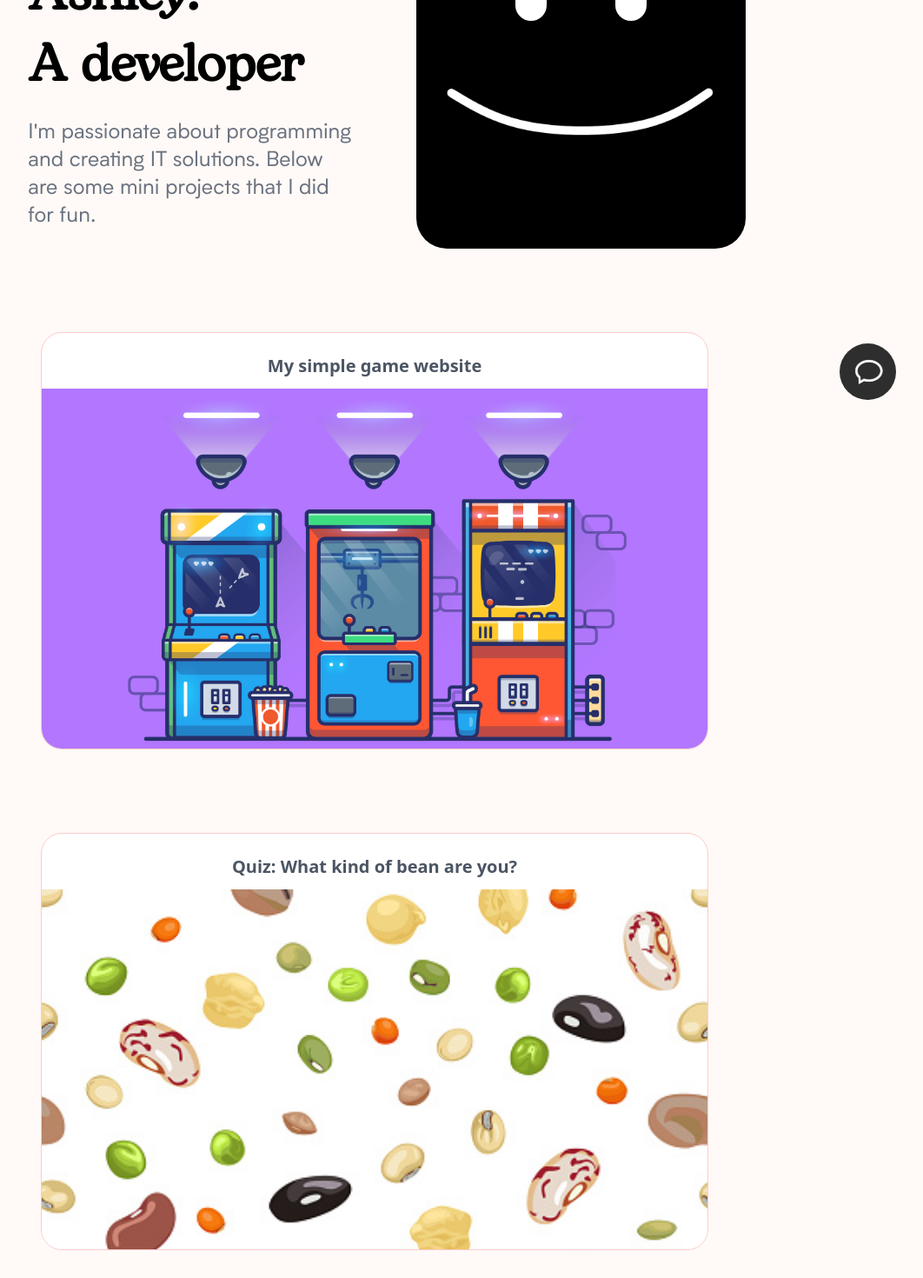
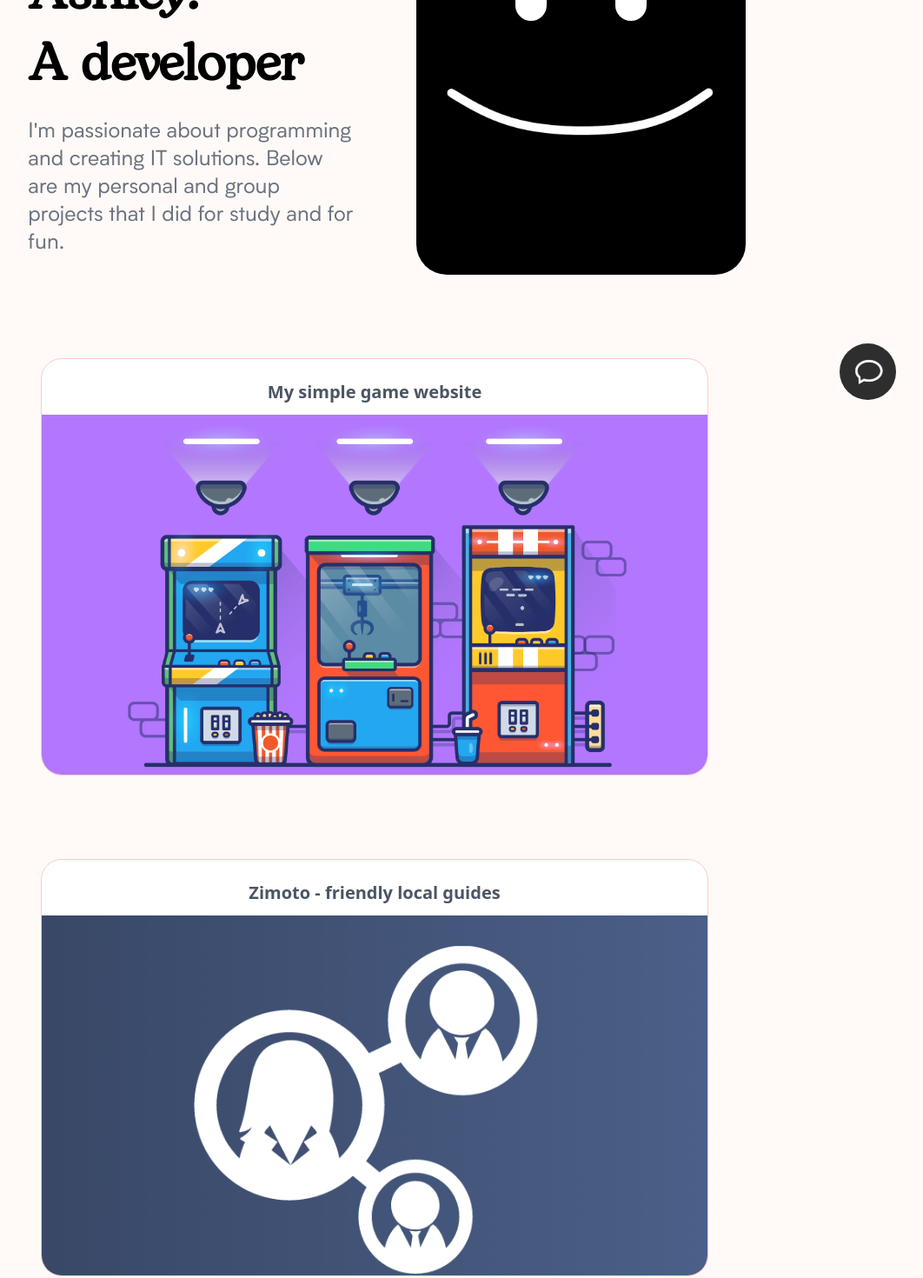
Before and after one commit to ashleycao12/my-website, a Vue app: page / in a window 1280 px wide. Shown: the part 300-1770 px from the top of the page at 87% size, without its empty margins (209-1271 px from the left). Built offline with nearby package versions, Linux system fonts and the light colour scheme.

Commit message:
add zimoto project

```diff
--- a/src/views/HomeView.vue
+++ b/src/views/HomeView.vue
@@ -5,7 +5,7 @@
     <div class="text-center lg:text-left lg:w-1/2 mx-7 flex flex-col justify-center">
       <h1 class="text-3xl sm:text-6xl font-bogart font-semibold sm:leading-snug">Hi. I'm Ashley.</h1>
       <h1 class="text-3xl sm:text-6xl font-bogart font-semibold sm:leading-snug">A developer</h1>
-      <p class="text-left font-biotif text-gray-500 md:text-2xl my-5">I'm passionate about programming and creating IT solutions. Below are some mini projects that I did for fun.</p>
+      <p class="text-left font-biotif text-gray-500 md:text-2xl my-5">I'm passionate about programming and creating IT solutions. Below are my personal and group projects that I did for study and for fun.</p>
     </div>
 
     <!-- gif -->
@@ -28,7 +28,18 @@
       </div>
     </div>
   </a>
-  <!-- project 2 -->
+
+   <!--project -->
+   <a href="https://zimoto.devacademy.online/">
+    <div class="bg-white h-56 sm:h-72 lg:h-[30rem] w-5/6 md:w-3/5 max-w-3xl mx-auto my-24 rounded-3xl overflow-hidden border border-red-200 hover:shadow-2xl transition ease duration-300">
+      <div class="cursor-pointer hover:-translate-y-3 transition ease duration-300">
+        <h3 class="pb-3 pt-6 sm:text-xl text-center font-bold text-gray-600"> Zimoto - friendly local guides </h3>
+        <img class="projectImg object-fit w-full" src="@/assets/zimoto.png" alt="arcade">
+      </div>
+    </div>
+  </a>
+
+  <!-- project  -->
   <div class="bg-white h-56 sm:h-72 lg:h-[30rem] w-5/6 md:w-3/5 max-w-3xl mx-auto my-24 rounded-3xl overflow-hidden border border-red-200 hover:shadow-2xl transition ease duration-300" @click= "goQuiz">
     <!-- project content (so it can move up when hover)-->
     <div class="cursor-pointer hover:-translate-y-3 transition ease duration-300">
```
Also changed, not shown: src/assets/zimoto.png (added).
